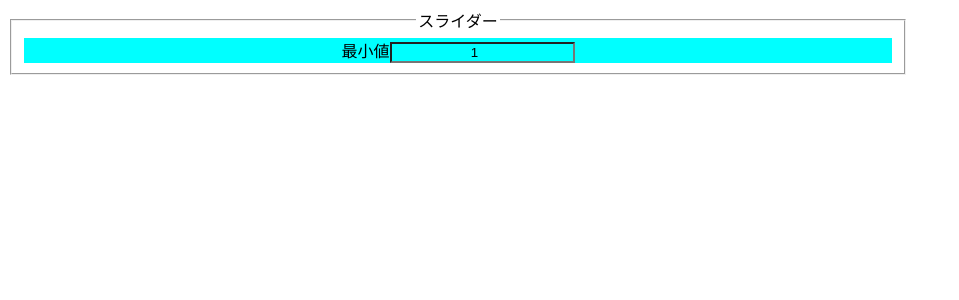
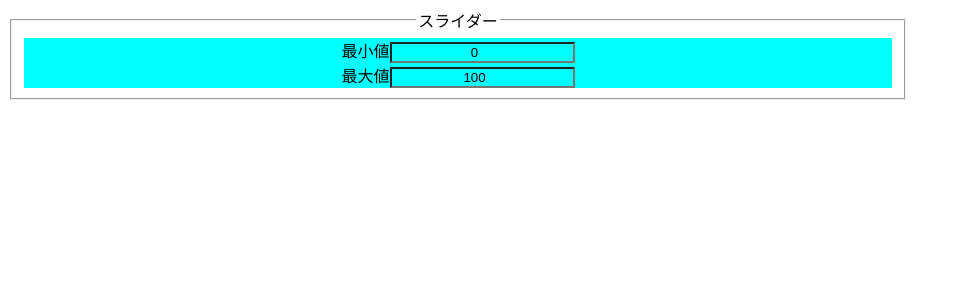
Before and after one commit to Fudodi/react-typescript-slider, a React (Create React App) app: page / in a window 1280 px wide. Shown: the top 300 px of the page, without its empty margins (0-959 px from the left). Built offline with nearby package versions, Linux system fonts and the light colour scheme.

Commit message:
210103 最小値と最大値のinput・onChangeでのState同期を追加

```diff
--- a/src/components/atoms/NumberField/index.tsx
+++ b/src/components/atoms/NumberField/index.tsx
@@ -8,8 +8,8 @@ type Props = {
 };
 
 export const NumberField: React.FC<Props> = (props) => {
-	const { value, name } = props;
+	const { value, name, onChange } = props;
 	return (
-		<input type="number" value={value} name={name} className={styles.root} />
+		<input type="number" value={value} name={name} className={styles.root} onChange={onChange}/>
 	);
 };
--- a/src/components/organisms/Slider/Slider.tsx
+++ b/src/components/organisms/Slider/Slider.tsx
@@ -4,22 +4,32 @@ import styles from './Slider.module.scss';
 import { NumberInput } from '../../molecules/NumberInput';
 
 type Props = {
-	minimumValue: number;
-	handleMinimumNumberChange: (e: React.ChangeEvent<HTMLInputElement>) => void;
+	minValue: number;
+	maxValue: number;
+	handleMinNumberChange: (e: React.ChangeEvent<HTMLInputElement>) => void;
+	handleMaxNumberChange: (e: React.ChangeEvent<HTMLInputElement>) => void;
 };
 
 export const Slider: React.FC<Props> = ({
-	minimumValue,
-	handleMinimumNumberChange,
+	minValue,
+	maxValue,
+	handleMinNumberChange,
+	handleMaxNumberChange,
 	 }) => (
 	<form className={styles.root} action="">
 		<fieldset>
 			<legend>スライダー</legend>
 			<NumberInput
 				label="最小値"
-				name="minimumValue"
-				value={minimumValue}
-				onChange={handleMinimumNumberChange}
+				name="minValue"
+				value={minValue}
+				onChange={handleMinNumberChange}
+			/>
+			<NumberInput
+				label="最大値"
+				name="maxValue"
+				value={maxValue}
+				onChange={handleMaxNumberChange}
 			/>
 		</fieldset>
 	</form>
--- a/src/components/organisms/Slider/index.tsx
+++ b/src/components/organisms/Slider/index.tsx
@@ -1,15 +1,47 @@
 // this is container component
-import React, { useCallback } from 'react';
+import React, { useReducer } from 'react';
 import { Slider as Presentational } from './Slider';
 
 export const Slider: React.FC = React.memo(() => {
-	const minimumValue = 1;
-	const handleMinimumNumberChange = () => {};
+	type StateType = { [key: string]: number }
+	// better to use union type rather than enum
+	// enum is inferior at compiling a
+	// https://www.benmvp.com/blog/type-checking-react-usereducer-typescript/
+	// https://engineering.linecorp.com/ja/blog/typescript-enum-tree-shaking/
+	type Action =
+		| { type: 'changeMin'; value: number;}
+		| { type: 'changeMax'; value: number;};
+
+	const State : StateType = {
+		min: 0,
+		max: 100
+	}
+	const reducerFunc = (state: StateType, action: Action): StateType => {
+		switch (action.type) {
+			case 'changeMin':
+				return {...state, min: action.value}
+			case 'changeMax':
+				return {...state, max: action.value}
+			default:
+				return state
+		}
+	}
+
+	const [count, dispatch] = useReducer(reducerFunc, State);
+
+	const handleMinNumberChange = (e: React.ChangeEvent<HTMLInputElement>): void => {
+			dispatch({type: 'changeMin', value: Number(e.target.value)});
+		};
+	const handleMaxNumberChange = (e: React.ChangeEvent<HTMLInputElement>): void => {
+			dispatch({type: 'changeMax', value: Number(e.target.value)});
+		};
 
 	return (
 		<Presentational
-			minimumValue = { minimumValue }
-			handleMinimumNumberChange = { handleMinimumNumberChange }
+			minValue = { count.min }
+			maxValue = { count.max }
+			handleMinNumberChange = { handleMinNumberChange }
+			handleMaxNumberChange = { handleMaxNumberChange }
 		/>
 	);
 });
```
